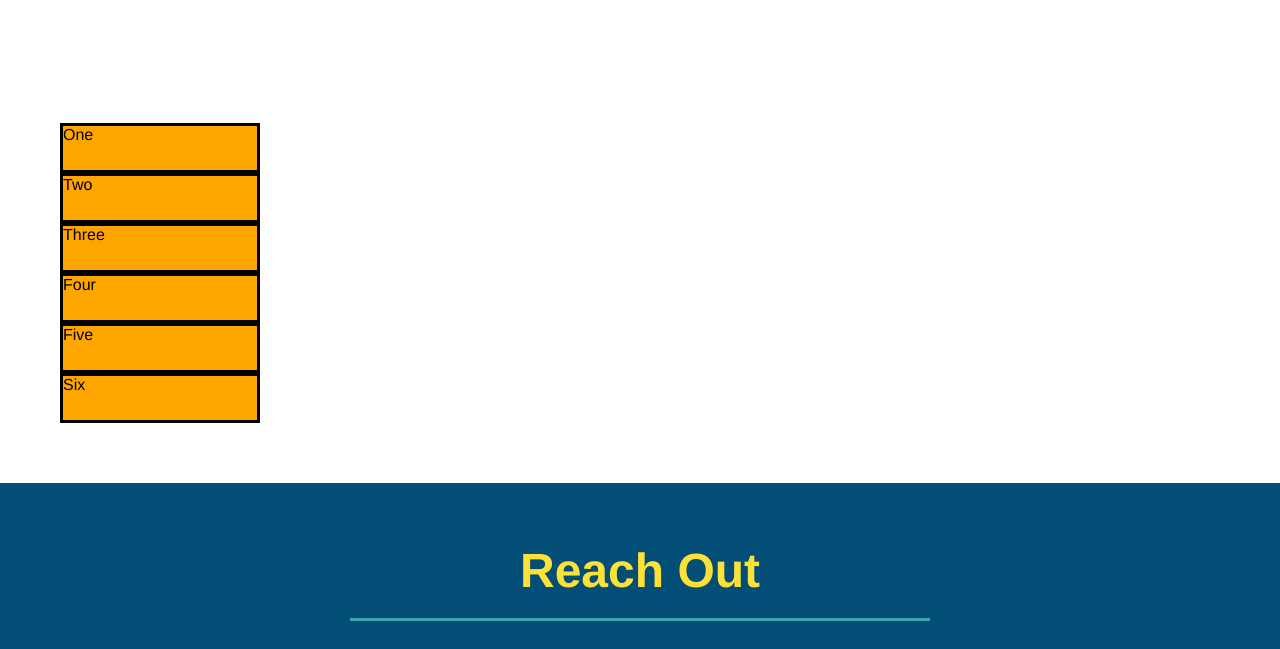
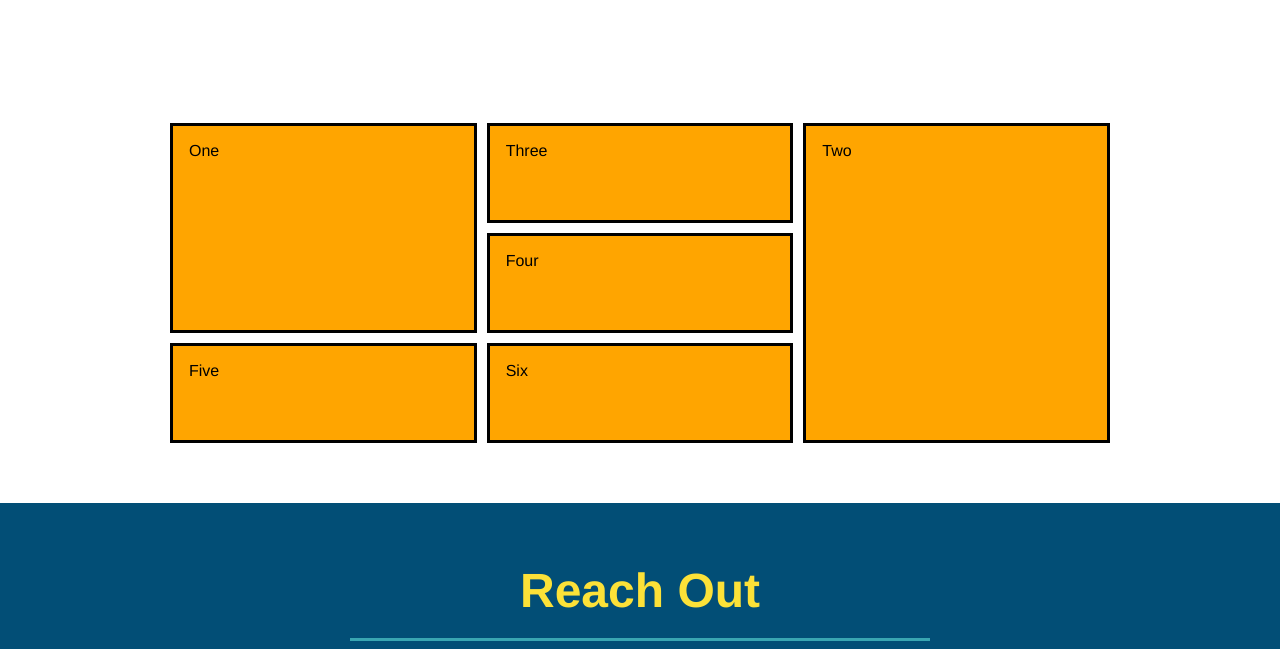
Before and after one commit to joelecox1/run-buddy, a plain HTML site: page index.html in a window 1280 px wide. Shown: the part 3120-3769 px from the top of the page. Drawn offline with Linux system fonts and the light colour scheme.

Commit message:
example grid

```diff
--- a/assets/css/style.css
+++ b/assets/css/style.css
@@ -282,16 +282,31 @@ section {
 
 /* SERVICE PLAN GRID STYLES START */
 .service-grid-container {
+  max-width: 940px;
+  margin: 0 auto;
   display: grid;
+  grid-template-columns: repeat(3, 1fr);
+  grid-template-rows: repeat(3, 100px);
+  grid-gap: 10px;
 }
 
 .service-grid-item {
-  width: 200px;
-  height: 50px;
   background-color: orange;
   border: solid;
+  padding: 1em;
   color: black;
 }
+
+.box1 {
+  grid-column: 1/2;
+  grid-row: 1/3;
+}
+
+.box2 {
+  grid-column: 3/4;
+  grid-row: 1/-1;
+}
+
 /* SERVICE PLAN GRID STYLES END */
 
 /* REACH OUT STYLES START */
--- a/index.html
+++ b/index.html
@@ -192,12 +192,12 @@
 
     <section id="service-plans" class="services">
       <div class="service-grid-container">
-        <div class="service-grid-item">One</div>
-        <div class="service-grid-item">Two</div>
-        <div class="service-grid-item">Three</div>
-        <div class="service-grid-item">Four</div>
-        <div class="service-grid-item">Five</div>
-        <div class="service-grid-item">Six</div>
+        <div class="service-grid-item box1">One</div>
+        <div class="service-grid-item box2">Two</div>
+        <div class="service-grid-item box3">Three</div>
+        <div class="service-grid-item box4">Four</div>
+        <div class="service-grid-item box5">Five</div>
+        <div class="service-grid-item box6">Six</div>
       </div>
     </section>
 
```
